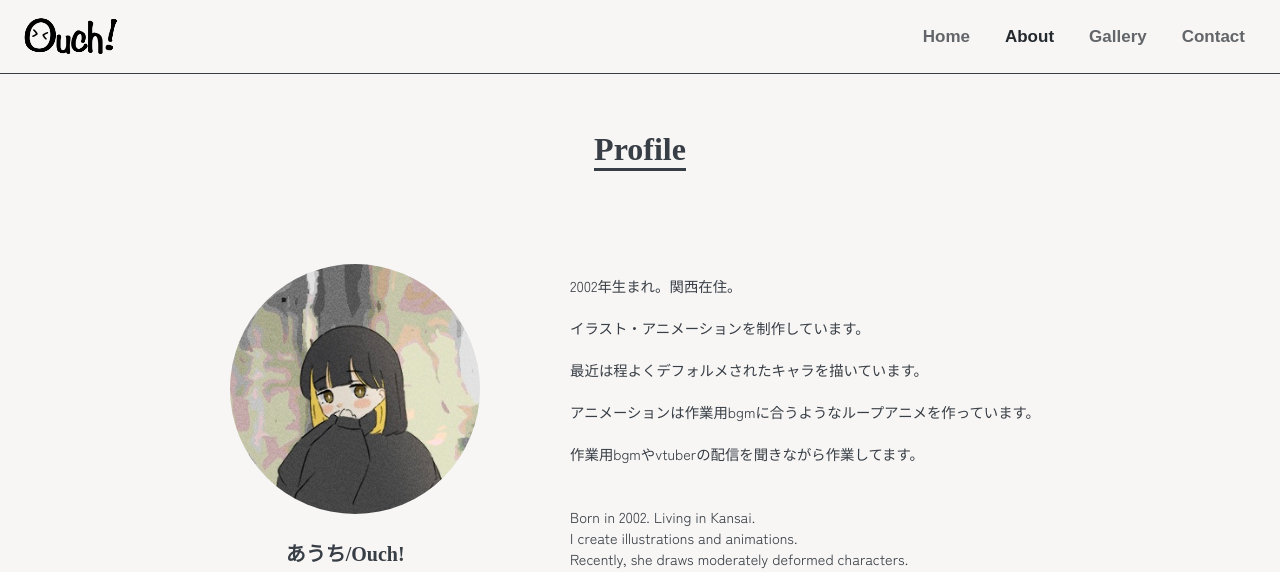
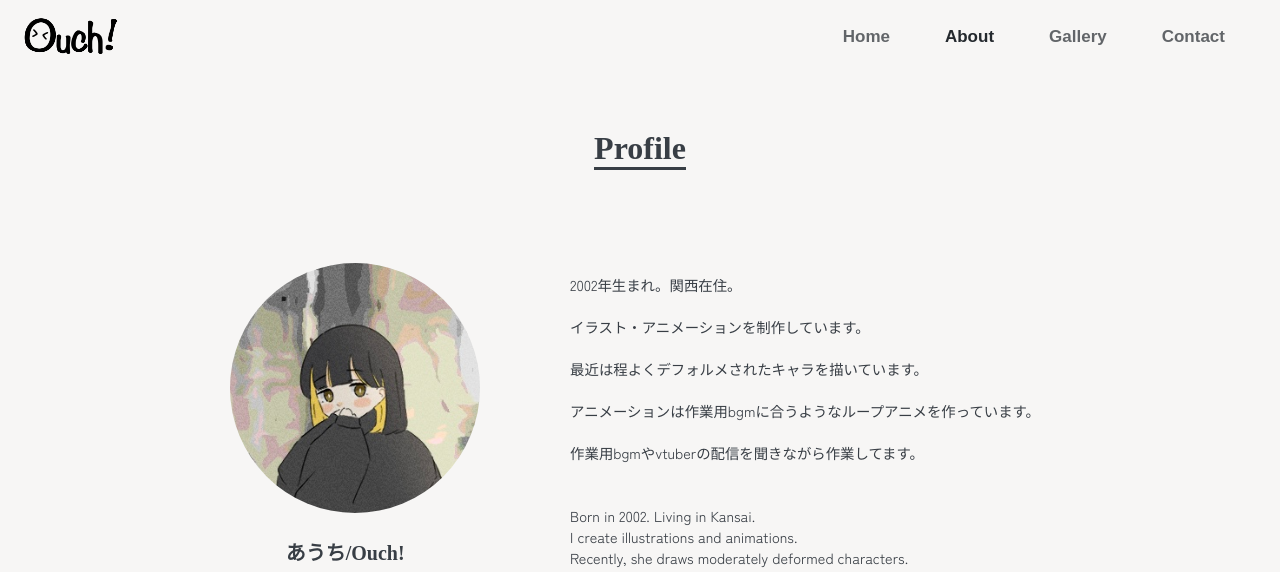
Before and after one commit to SEKI-2804/ouch2510, a plain HTML site: page about.html in a window 1280 px wide. Shown: the top 572 px of the page. Drawn offline with nearby package versions, Linux system fonts and the light colour scheme.

Commit message:
Update style.css

```diff
--- a/style.css
+++ b/style.css
@@ -51,7 +51,6 @@ header {
     justify-content: space-between;
     align-items: center;
     margin: 0 auto;
-    border-bottom: solid 1px #383e45;
 }
 
 header ul {
@@ -60,7 +59,7 @@ header ul {
 }
 
 header li {
-    margin-right: 35px;
+    margin-right: 55px;
 }
 
 header li a {
```
